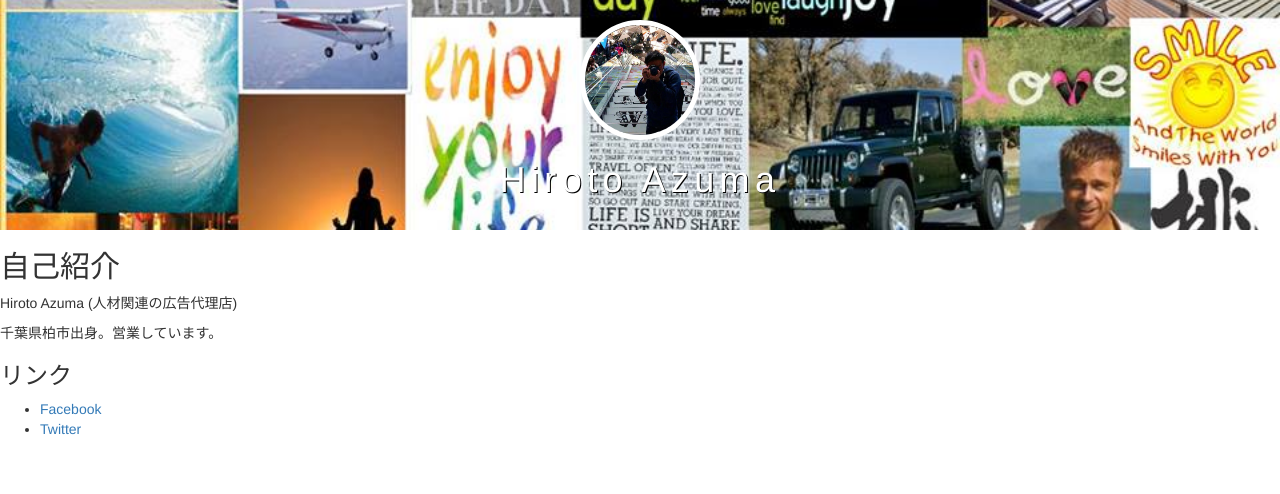
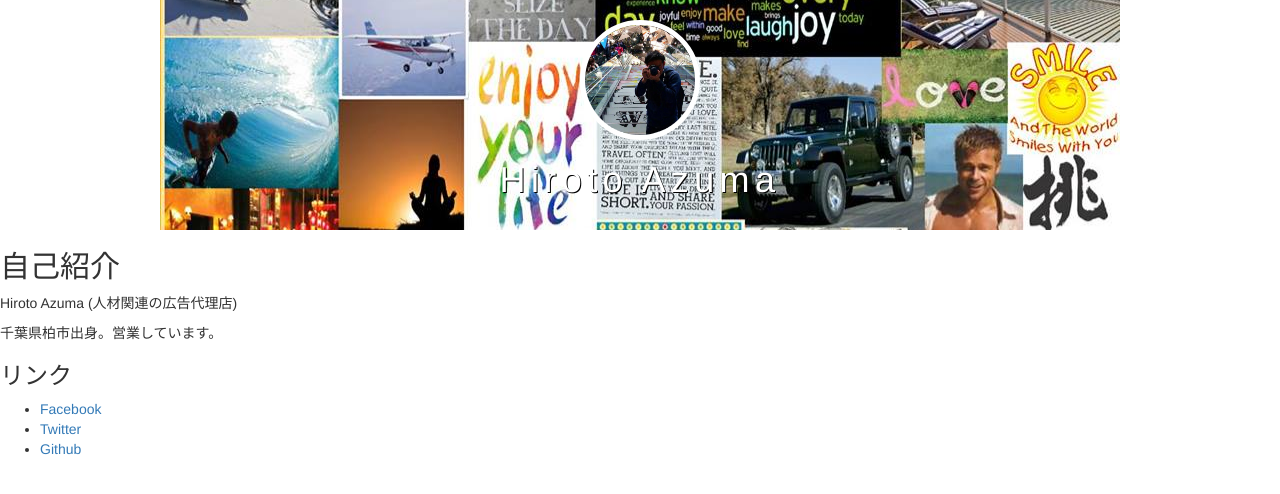
Before and after one commit to Hiroto0207/hiroto0207.github.io, a plain HTML site: page index.html in a window 1280 px wide. Drawn offline with nearby package versions, Linux system fonts and the light colour scheme.

Commit message:
first commit

```diff
--- a/index.css
+++ b/index.css
@@ -17,6 +17,5 @@
 header {
   background-image: url("bcc.jpg");
   background-position: center center;
-  background-size: cover;
   background-repeat: no-repeat;
 }
--- a/index.html
+++ b/index.html
@@ -22,6 +22,7 @@
     <ul>
           <li><a href="https://www.facebook.com/hiroto.azuma.7" target="_blank">Facebook</a></li>
           <li><a href="https://twitter.com/hiroto207" target="_blank">Twitter</a></li>
+        <li><a href="https://github.com/Hiroto0207/hiroto0207.github.io.git" target="_blank">Github</a></li>
         </ul>
     <script src="https://maxcdn.bootstrapcdn.com/bootstrap/3.3.5/js/bootstrap.min.js"></script>
   </body>
```
